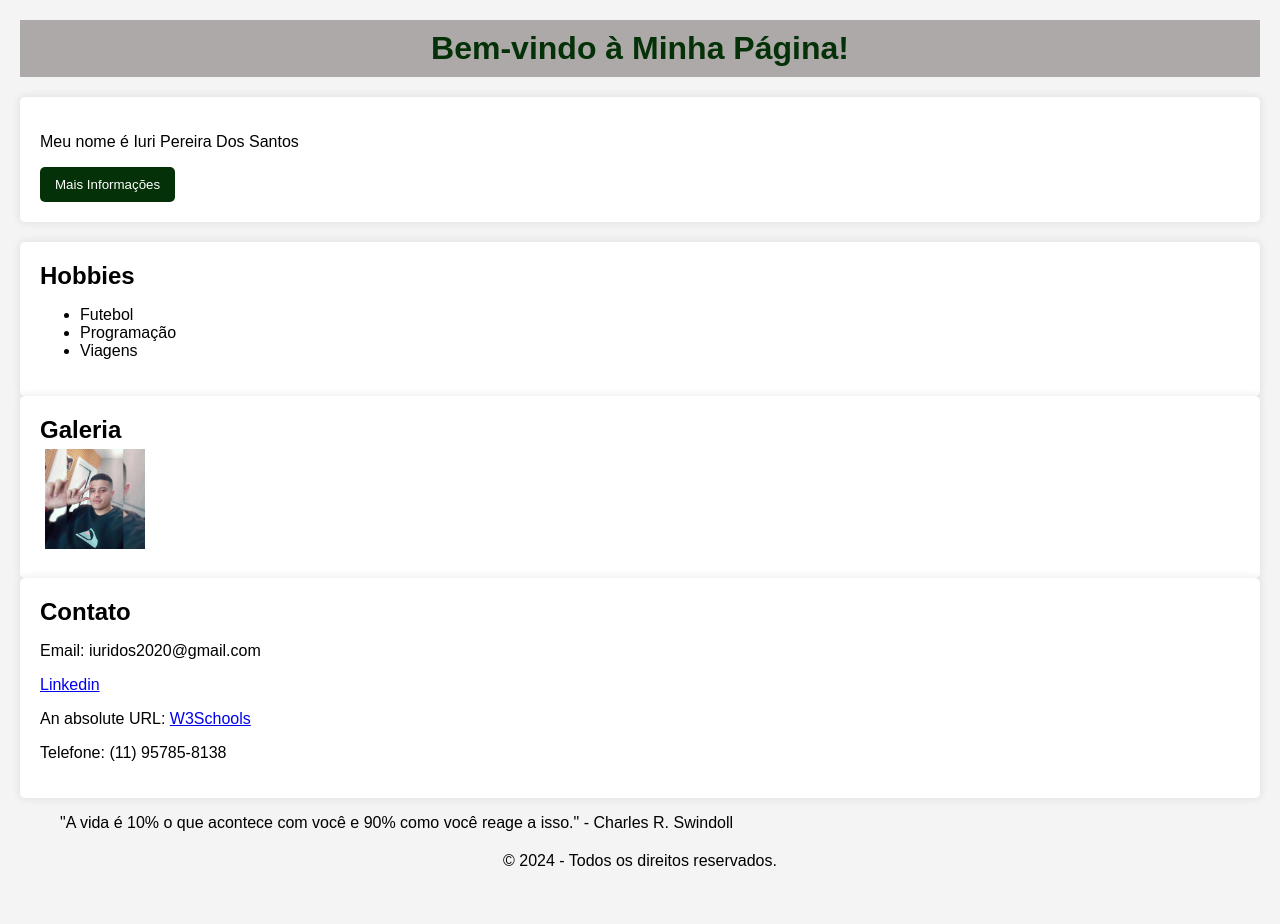
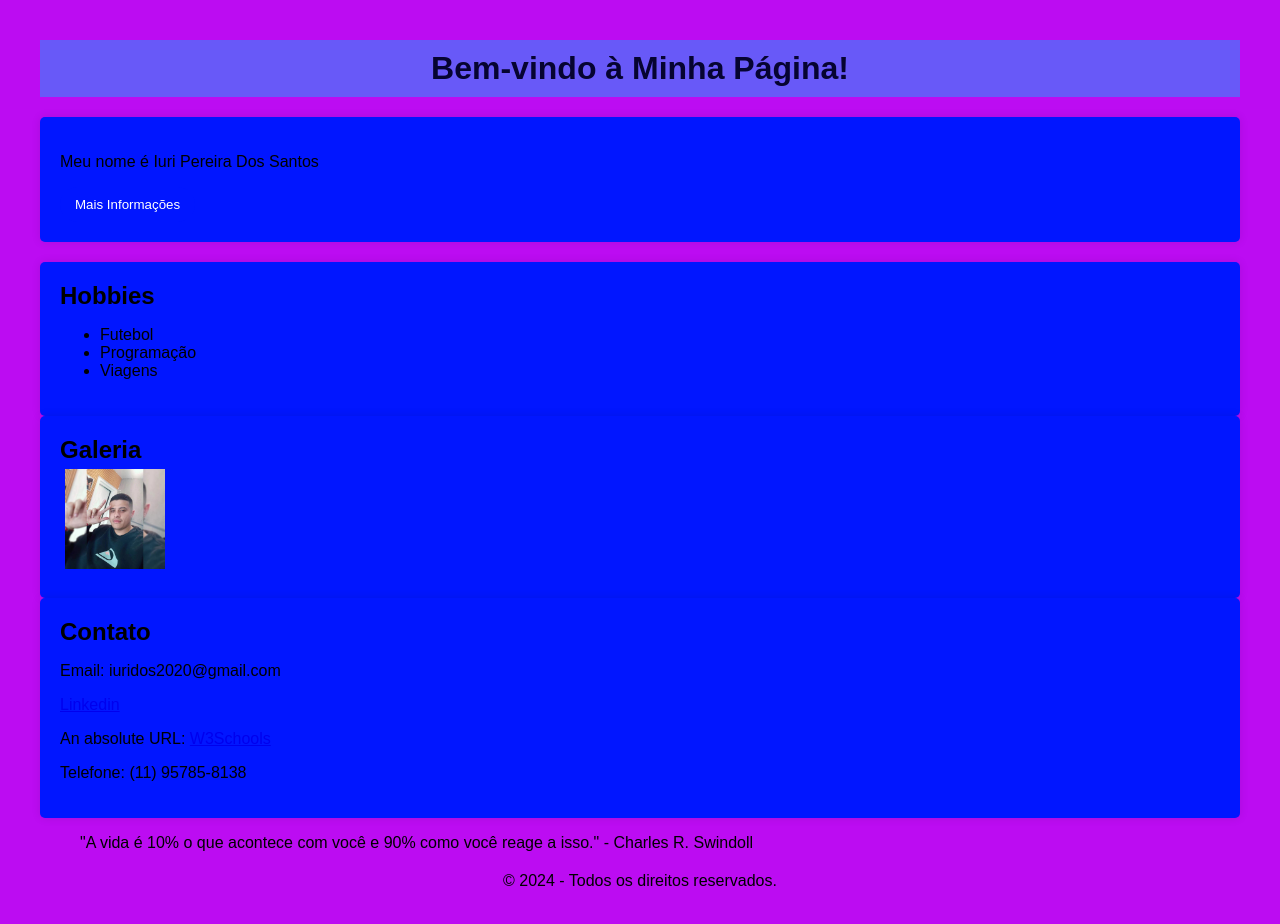
Before and after one commit to iuridos/Site-Pessoal, a plain HTML site: page index.html in a window 1280 px wide. Drawn offline with Linux system fonts and the light colour scheme.

Commit message:
Add files via upload

```diff
--- a/index.html
+++ b/index.html
@@ -40,7 +40,7 @@
     <section id="contato">
         <h2>Contato</h2>
         <p>Email: iuridos2020@gmail.com</p>
-        <a href="www.linkedin.com/in/iuri-pereira-dos-santos-853483113/"> Linkedin</a>
+        <a href="https://www.linkedin.com/in/iuri-pereira-dos-santos-853483113/"> Linkedin</a>
         <p>An absolute URL: <a href="https://www.w3schools.com">W3Schools</a></p>
         <p>Telefone: (11) 95785-8138</p>
     </section>
--- a/styles.css
+++ b/styles.css
@@ -1,13 +1,13 @@
 body {
     font-family: Arial, sans-serif;
-    background-color: #f4f4f4;
-    margin: 0;
+    background-color: #bc0cf2;
+    margin: 20px;
     padding: 20px;
 }
 
 header {
-    background: rgba(105, 98, 98, 0.507);
-    color: #043107;
+    background: rgba(1, 183, 255, 0.45);
+    color: #060431;
     padding: 10px 0;
     text-align: center;
 }
@@ -21,7 +21,7 @@ h1, h2 {
 }
 
 section {
-    background: white;
+    background: rgb(1, 22, 255);
     padding: 20px;
     border-radius: 5px;
     box-shadow: 0 0 10px rgba(0, 0, 0, 0.1);
@@ -29,15 +29,15 @@ section {
 
 button {
     padding: 10px 15px;
-    background-color: #043107;
+    background-color: rgb(1, 22, 255);
     color: white;
     border: none;
-    border-radius: 5px;
+    border-radius: 20px;
     cursor: pointer;
 }
 
 button:hover {
-    background-color: #f90202;
+    background-color: #bc0cf2;
 }
 
 footer {
```
Also changed, not shown: script.js (line endings or trailing spaces).
